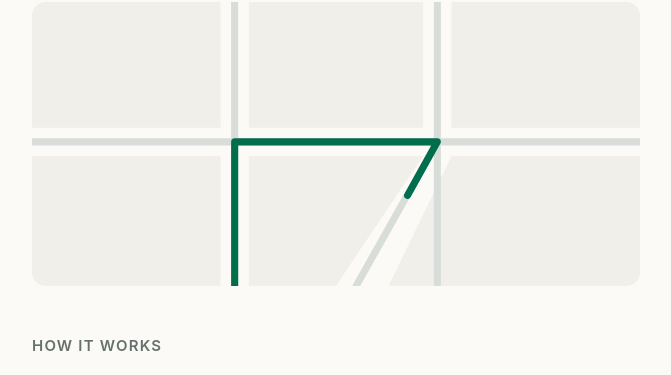
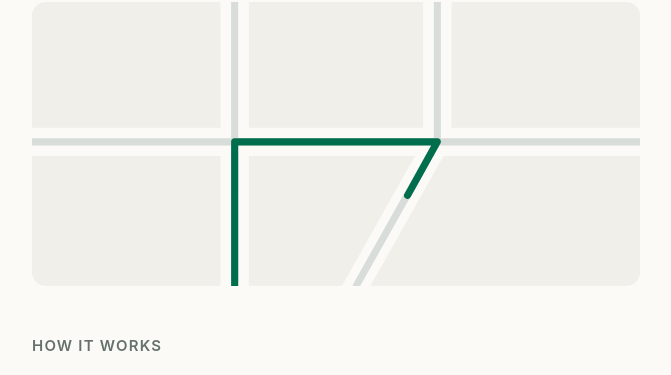
Before and after one commit to Pelleware/pelleware.github.io, a Jekyll site: the page built from index.html, in a window 1280 px wide. Shown: the part 388-763 px from the top of the page, without its empty margins (304-975 px from the left). Built offline with Jekyll 4.4.1, drawn with Linux system fonts in a browser that asks for light colours.

Commit message:
Home drawing: blocks follow the diagonal street
Co-Authored-By: Claude Opus 5.5 <noreply@anthropic.com>

```diff
--- a/index.html
+++ b/index.html
@@ -6,8 +6,8 @@ layout: default
 <p class="soon">Coming to the App Store.</p>
 
 <svg class="map" viewBox="0 0 600 280" role="img" aria-label="A drawing of a few city blocks with a walked route in green">
-  <path class="block" d="M0 0 H186 V124 H0 Z M214 0 H386 V124 H214 Z M414 0 H600 V124 H414 Z M0 152 H186 V280 H0 Z M214 152 H386 L300 280 H214 Z M414 152 H600 V280 H352 Z"/>
-  <path class="street" d="M0 138 H600 M200 0 V280 M400 0 V280 M400 138 L320 280"/>
+  <path class="block" d="M0 0 H186 V124 H0 Z M214 0 H386 V124 H214 Z M414 0 H600 V124 H414 Z M0 152 H186 V280 H0 Z M214 152 H378 L306 280 H214 Z M406 152 H600 V280 H334 Z"/>
+  <path class="street" d="M0 138 H600 M200 0 V280 M400 0 V138 L320 280"/>
   <path class="walked" pathLength="1" d="M200 280 V138 H400 L360 210"/>
   <circle class="you" cx="360" cy="210" r="9"/>
 </svg>
```
